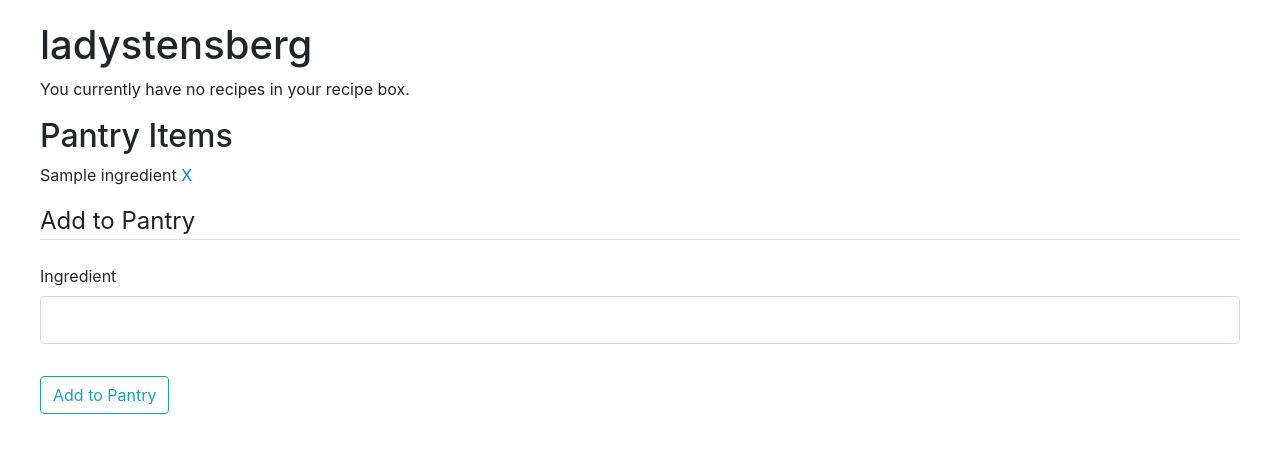
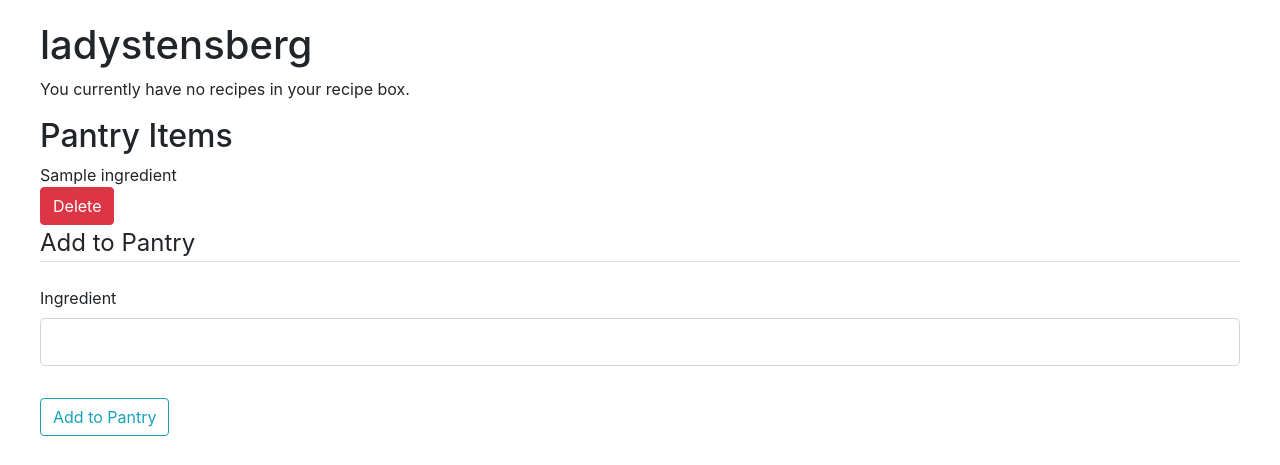
Before and after one commit to ladystensberg/wheat, a Flask app: page /account in a window 1280 px wide. Shown: the part 59-524 px from the top of the page. Run offline with Flask 2, Linux system fonts and the light colour scheme; a user stored in the database is signed in; tables that the repository leaves empty hold one stand-in row (values such as "Sample post"); some libraries are stand-ins or nearby versions.

Commit message:
user can delete ingredients from their account

```diff
--- a/wheat/routes.py
+++ b/wheat/routes.py
@@ -101,3 +101,14 @@ def account():
 		db.session.commit()
 		print(ingredient)
 	return render_template('account.html', title='Account', form=form)
+
+@app.route("/ingredient/<int:ingredient_id>/delete", methods=['POST'])
+@login_required
+def delete_ingredient(ingredient_id):
+	ingredient = Ingredient.query.get(ingredient_id)
+	if ingredient.user != current_user:
+		print("error") #TODO
+	db.session.delete(ingredient)
+	db.session.commit()
+	flash(f"{ingredient.ingredient_name} has been deleted", 'success')
+	return redirect(url_for('account'))
--- a/wheat/templates/account.html
+++ b/wheat/templates/account.html
@@ -9,7 +9,9 @@
     {% if current_user.pantry_items %}
         <h2>Pantry Items</h2>
         {% for item in current_user.pantry_items %}
-            <p>{{ item.ingredient_name }} <a href="#">X</a></p>
+        {{item.ingredient_name}}<form action="{{ url_for('delete_ingredient', ingredient_id=item.id) }}" method="POST">
+            <input class="btn btn-danger" type="submit" value="Delete">
+        </form>
         {% endfor %}
     {% else %}
         <p>You currently have no ingredients in your pantry.</p>
```
Also changed, not shown: wheat/site.db.
